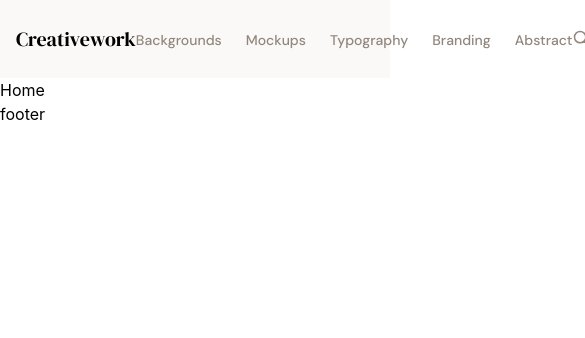
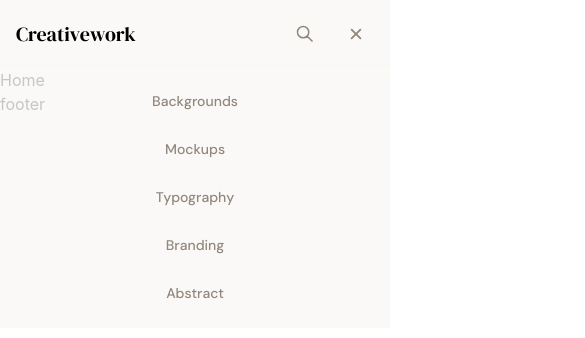
Before and after one commit to shakilcreativework/creativework, a React (Vite) app: page / in a window 390 px wide. Shown: the top 338 px of the page, 585 px wide, since content can reach past the window. Built offline with nearby package versions, Linux system fonts and the light colour scheme.

Commit message:
Now, navbar fully responsive

```diff
--- a/src/pages/Home/Home.jsx
+++ b/src/pages/Home/Home.jsx
@@ -1,9 +1,7 @@
-import { useContext } from "react";
-import PostsContext from "../../context/AppContexts";
+
 
 const Home = () => {
-    const {posts, categories} = useContext(PostsContext);
-    console.log(posts, categories);
+
     return (
         <>
             Home
--- a/src/shared/Navbar/Navbar.jsx
+++ b/src/shared/Navbar/Navbar.jsx
@@ -1,22 +1,63 @@
-import React, { useContext } from 'react';
-import AppContexts from '../../context/AppContexts';
-import { NavLink } from 'react-router';
+import React, { useContext, useState } from "react";
+import AppContexts from "../../context/AppContexts";
+import { NavLink } from "react-router"; // fixed import
 import { GrSearch } from "react-icons/gr";
+import { AiOutlineMenu } from "react-icons/ai";
+import { IoClose } from "react-icons/io5";
 
 const Navbar = () => {
     const { navLinks } = useContext(AppContexts);
-    // console.log(navLinks);
+    // toggle menu
+    const [open, setOpen] = useState(false);
+
+    // const handle menu icon click
+    const handleMenu = () => {
+        setOpen(!open);
+        console.log(open)
+    };
+
     return (
-        <div className='bg-[#faf8f5cc]'>
-            <nav className=' max-w-350 mx-auto px-4 lg:px-0 flex justify-between items-center py-6'>
-                <h2 className='text-[20px] font-medium dm-serif'>Creative<span>w</span>ork</h2>
-                <ul className='flex gap-6 md:gap-4 lg:gap-6 items-center'>
-                    {
-                        navLinks.map(nav => <li key={nav.name}><NavLink to={nav.path} className={`dm-sans text-sm text-[#91877d] hover:text-gray-700 transition-all font-medium`}>{nav.name}</NavLink></li>)
-                    }
-                </ul>
-                <div>
-                    <GrSearch className={`dm-sans text-lg text-[#91877d] hover:text-gray-700 transition-all font-medium`} />
+        <div className="bg-[#faf8f5cc] relative py-4">
+            <nav className="max-w-350 mx-auto px-4 lg:px-0 flex justify-between items-center
+                      w-full z-50">
+                <h2 className="text-[20px] font-medium dm-serif">
+                    Creative<span>w</span>ork
+                </h2>
+                {
+                    !open ?
+
+                        <ul className="absolute md:relative w-full md:w-auto
+               flex flex-col md:flex-row
+               bg-[#faf8f5cc] md:bg-transparent
+               gap-6 md:gap-4 lg:gap-6
+               items-center
+               top-16 md:top-0 left-0 py-6 md:py-0">
+                            {navLinks.map((nav) => (
+                                <li key={nav.name}>
+                                    <NavLink
+                                        to={nav.path}
+                                        className="dm-sans text-sm text-[#91877d] hover:text-gray-700 transition-all font-medium"
+                                    >
+                                        {nav.name}
+                                    </NavLink>
+                                </li>
+                            ))}
+                        </ul>
+                        :
+                        ""
+                }
+                <div className="flex items-center gap-4">
+                    <div className="rounded-full hover:bg-white text-[#91877d] hover:text-gray-700 transition-all p-2">
+                        <GrSearch className="dm-sans text-lg font-medium" />
+                    </div>
+                    <div onClick={() => {handleMenu()}} className="block md:hidden rounded-full hover:bg-white text-[#91877d] hover:text-gray-700 transition-all p-2">
+                        {
+                            open ?
+                                <AiOutlineMenu className="dm-sans text-xl font-medium" />
+                                :
+                                <IoClose className="dm-sans text-xl font-medium" />
+                        }
+                    </div>
                 </div>
             </nav>
         </div>
```
